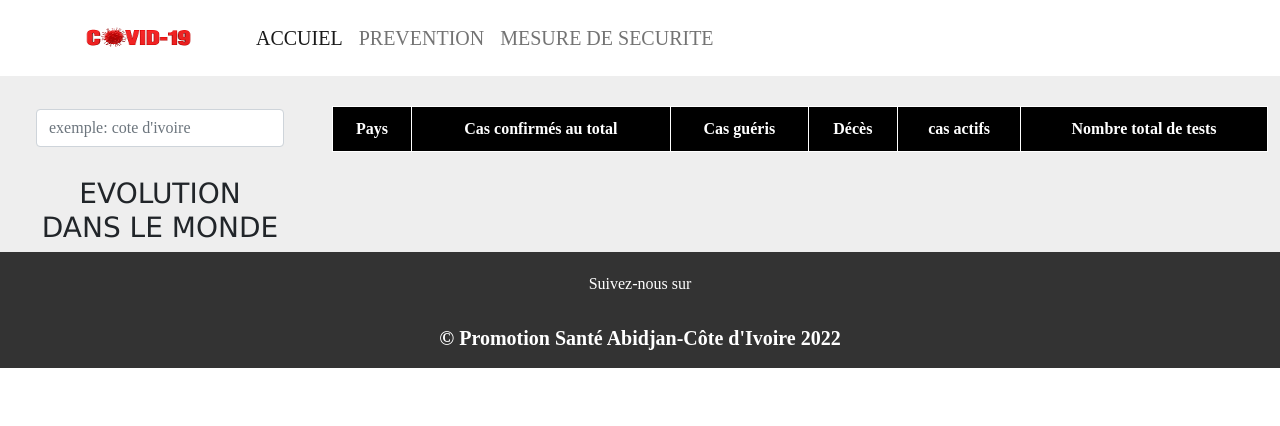
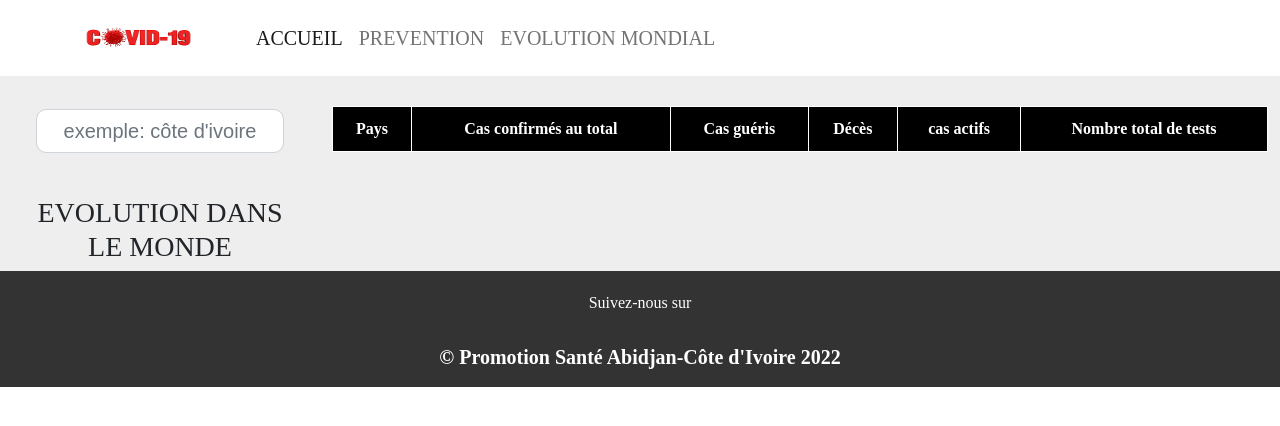
Before and after one commit to kionou/projet-sante-janvier, a plain HTML site: page monde.html in a window 1280 px wide. Drawn offline with nearby package versions, Linux system fonts and the light colour scheme; no server answers; some icons are missing.

Commit message:
fin du projet

```diff
--- a/inscription.css
+++ b/inscription.css
@@ -25,7 +25,7 @@ footer{
 form{
     padding: 10px 20px;
     font-size: 16px;
-    margin: 10px auto;
+    margin: 90px auto;
     max-width: 400px;
      background: #fff !important;
     border-radius: 10px !important;
--- a/monde.html
+++ b/monde.html
@@ -23,13 +23,13 @@
             <div class="collapse navbar-collapse" id="navbarTogglerDemo02">
                 <ul class="navbar-nav me-auto mb-2 mb-lg-0">
                     <li class="nav-item">
-                        <a class="nav-link active" aria-current="page" href="index.html">ACCUIEL</a>
+                        <a class="nav-link active" aria-current="page" href="index.html">ACCUEIL</a>
                     </li>
                     <li class="nav-item">
                         <a class="nav-link" href="index.html#preven">PREVENTION</a>
                     </li>
                     <li class="nav-item">
-                        <a class="nav-link " href="connexion.html">MESURE DE SECURITE</a>
+                        <a class="nav-link " href="connexion.html">EVOLUTION MONDIAL</a>
                     </li>
                 </ul>
             </div>
@@ -47,7 +47,7 @@
                 <div class="monde1 ">
                     <div class="container">
                         <form class="search">
-                            <input id="searchInput" class="form-control me-2"  type="text" placeholder="exemple: cote d'ivoire" aria-label="text">
+                            <input id="searchInput" class="form-control me-2"  type="text" placeholder="exemple: côte d'ivoire" aria-label="text">
                         </form>
                     </div>
 
--- a/style.css
+++ b/style.css
@@ -57,7 +57,11 @@ h5{
 }
 .prevention{
     padding-top: 50px;
+    padding-bottom: 10px;
 
+}
+.block{
+    margin-bottom: 10px;
 }
 
 .centre{
@@ -86,10 +90,9 @@ h5{
 }
 
 .appel{
-    border: 2px solid;
     text-align: center;
     background-color:rgb(216, 216, 216);
-    color: #333;
+    color: rgb(55, 149, 0);
     font-size: 25px;
     font-family: Impact, Haettenschweiler, 'Arial Narrow Bold', sans-serif;
     border-radius: 5px;
@@ -105,13 +108,13 @@ h5{
     padding-top: 30px;
     font-size: 28px;
     text-transform: uppercase;
-    font-family: Verdana;
+
 }
 .search{
     padding-top: 3px;
 
 }
-input[type="search"] {
+input[type="text"] {
 
     text-align: center;
     border-radius: 10px;
```
Also changed, not shown: connexion.html (+1 -1 lines), index.html (+2 -2 lines), inscription.html (+1 -1 lines).
